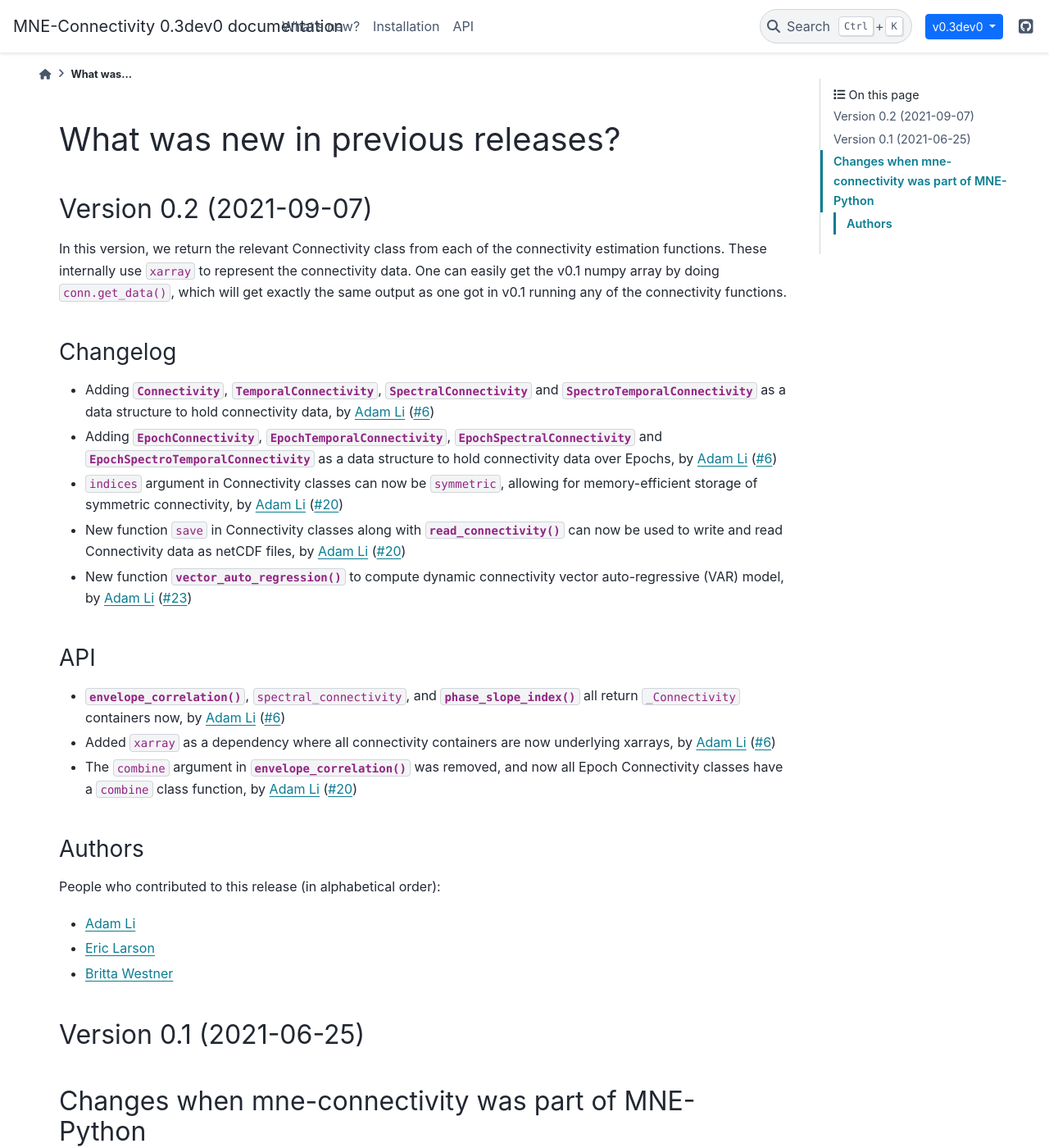
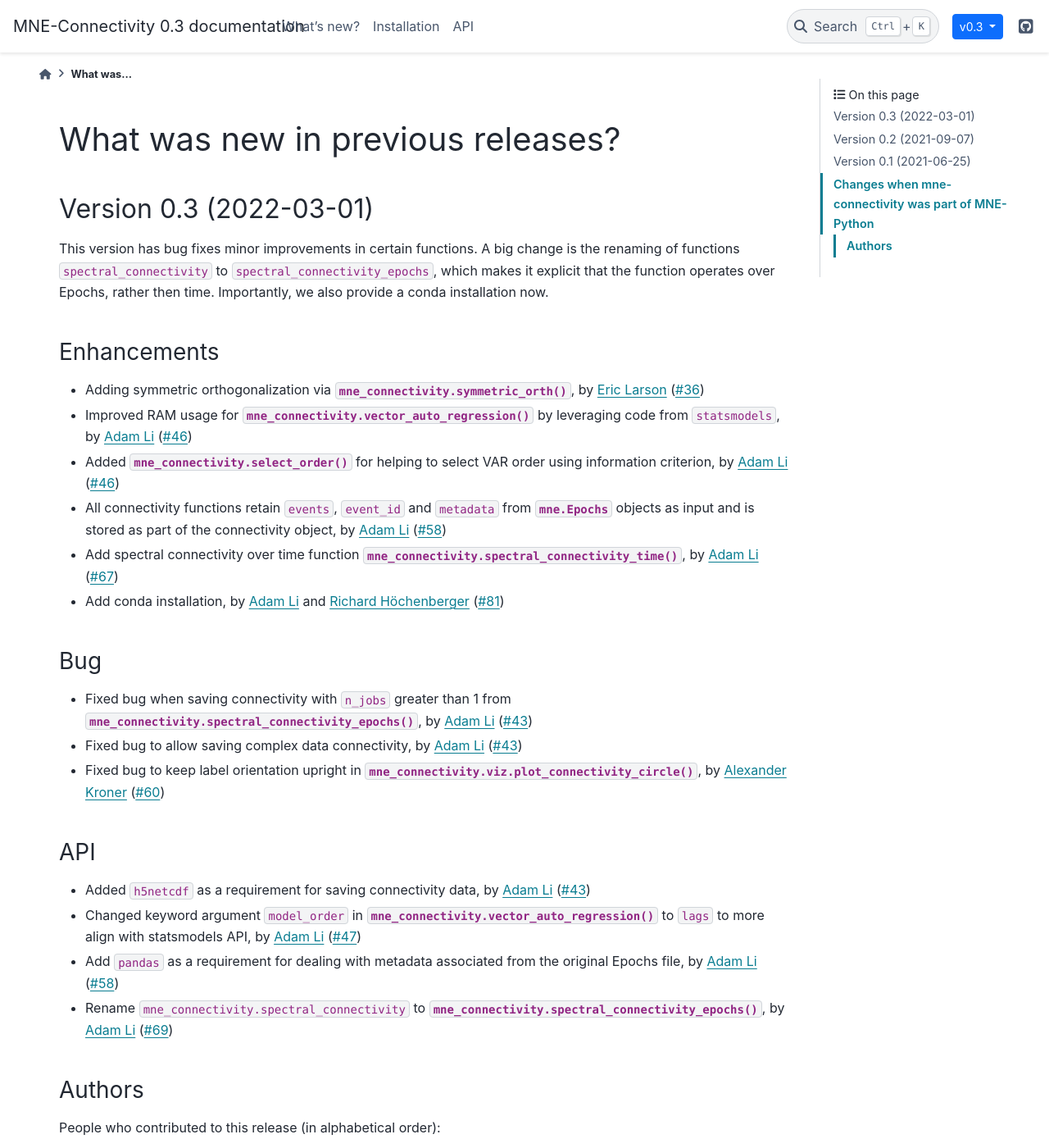
Before and after one commit to tsbinns/mne-connectivity, a Sphinx documentation site: the page built from doc/whats_new_previous_releases.rst, in a window 1280 px wide and 1400 px high. Shown: the whole window at 82% size. Built offline with Sphinx 7.4.7 and the PyData theme 0.15.4, drawn with Linux system fonts in a browser that asks for light colours; pages that are not in the unit, such as notebooks, are missing from menus; some of the changed text lies outside the part shown.

Commit message:
release 0.3 (#86)
* Adding release 0.3

* Fixing unit tests

* Try fix intersphinx

* Update mne_connectivity/tests/test_connectivity.py

```diff
--- a/doc/conf.py
+++ b/doc/conf.py
@@ -220,7 +220,7 @@ intersphinx_mapping = {
     'mne-bids': ('https://mne.tools/mne-bids/dev/', None),
     'numpy': ('https://numpy.org/devdocs', None),
     'scipy': ('https://scipy.github.io/devdocs', None),
-    'matplotlib': ('https://matplotlib.org', None),
+    'matplotlib': ('https://matplotlib.org/stable', None),
     'pandas': ('https://pandas.pydata.org/pandas-docs/dev', None),
     'sklearn': ('https://scikit-learn.org/stable', None),
     'pyvista': ('https://docs.pyvista.org', None),
--- a/doc/install.rst
+++ b/doc/install.rst
@@ -48,7 +48,7 @@ If you want to install a snapshot of the current development version, run:
 
 .. code-block:: bash
 
-   pip install --user -U https://api.github.com/repos/mne-tools/mne-connectivity/zipball/master
+   pip install --user -U https://api.github.com/repos/mne-tools/mne-connectivity/zipball/main
 
 To check if everything worked fine, the following command should not give any
 error messages:
--- a/doc/whats_new_previous_releases.rst
+++ b/doc/whats_new_previous_releases.rst
@@ -6,6 +6,48 @@
 
 What was new in previous releases?
 ==================================
+
+Version 0.3 (2022-03-01)
+------------------------
+
+This version has bug fixes minor improvements in certain functions. A big change
+is the renaming of functions ``spectral_connectivity`` to ``spectral_connectivity_epochs``,
+which makes it explicit that the function operates over Epochs, rather then time.
+Importantly, we also provide a conda installation now.
+
+Enhancements
+~~~~~~~~~~~~
+
+- Adding symmetric orthogonalization via :func:`mne_connectivity.symmetric_orth`, by `Eric Larson`_ (:gh:`36`)
+- Improved RAM usage for :func:`mne_connectivity.vector_auto_regression` by leveraging code from ``statsmodels``, by `Adam Li`_ (:gh:`46`)
+- Added :func:`mne_connectivity.select_order` for helping to select VAR order using information criterion, by `Adam Li`_ (:gh:`46`)
+- All connectivity functions retain ``events``, ``event_id`` and ``metadata`` from `mne.Epochs` objects as input and is stored as part of the connectivity object, by `Adam Li`_ (:gh:`58`)
+- Add spectral connectivity over time function :func:`mne_connectivity.spectral_connectivity_time`, by `Adam Li`_ (:gh:`67`)
+- Add conda installation, by `Adam Li`_ and `Richard Höchenberger`_ (:gh:`81`)
+
+Bug
+~~~
+
+- Fixed bug when saving connectivity with ``n_jobs`` greater than 1 from :func:`mne_connectivity.spectral_connectivity_epochs`, by `Adam Li`_ (:gh:`43`)
+- Fixed bug to allow saving complex data connectivity, by `Adam Li`_ (:gh:`43`)
+- Fixed bug to keep label orientation upright in :func:`mne_connectivity.viz.plot_connectivity_circle`, by `Alexander Kroner`_ (:gh:`60`)
+
+API
+~~~
+
+- Added ``h5netcdf`` as a requirement for saving connectivity data, by `Adam Li`_ (:gh:`43`)
+- Changed keyword argument ``model_order`` in :func:`mne_connectivity.vector_auto_regression` to ``lags`` to more align with statsmodels API, by `Adam Li`_ (:gh:`47`)
+- Add ``pandas`` as a requirement for dealing with metadata associated from the original Epochs file, by `Adam Li`_ (:gh:`58`)
+- Rename ``mne_connectivity.spectral_connectivity`` to :func:`mne_connectivity.spectral_connectivity_epochs`, by `Adam Li`_ (:gh:`69`)
+
+Authors
+~~~~~~~
+People who contributed to this release (in alphabetical order):
+
+* `Adam Li`_
+* `Alexander Kroner`_
+* `Eric Larson`_
+* `Richard Höchenberger`_
 
 .. _changes_0_2:
 
--- a/mne_connectivity/__init__.py
+++ b/mne_connectivity/__init__.py
@@ -6,7 +6,7 @@
 #
 # License: BSD (3-clause)
 
-__version__ = '0.3dev0'
+__version__ = '0.3'
 
 from .base import (Connectivity, EpochConnectivity, EpochSpectralConnectivity,
                    EpochSpectroTemporalConnectivity, EpochTemporalConnectivity,
```
Also changed, not shown: doc/whats_new.rst (+5 -17 lines), 2 other files.
